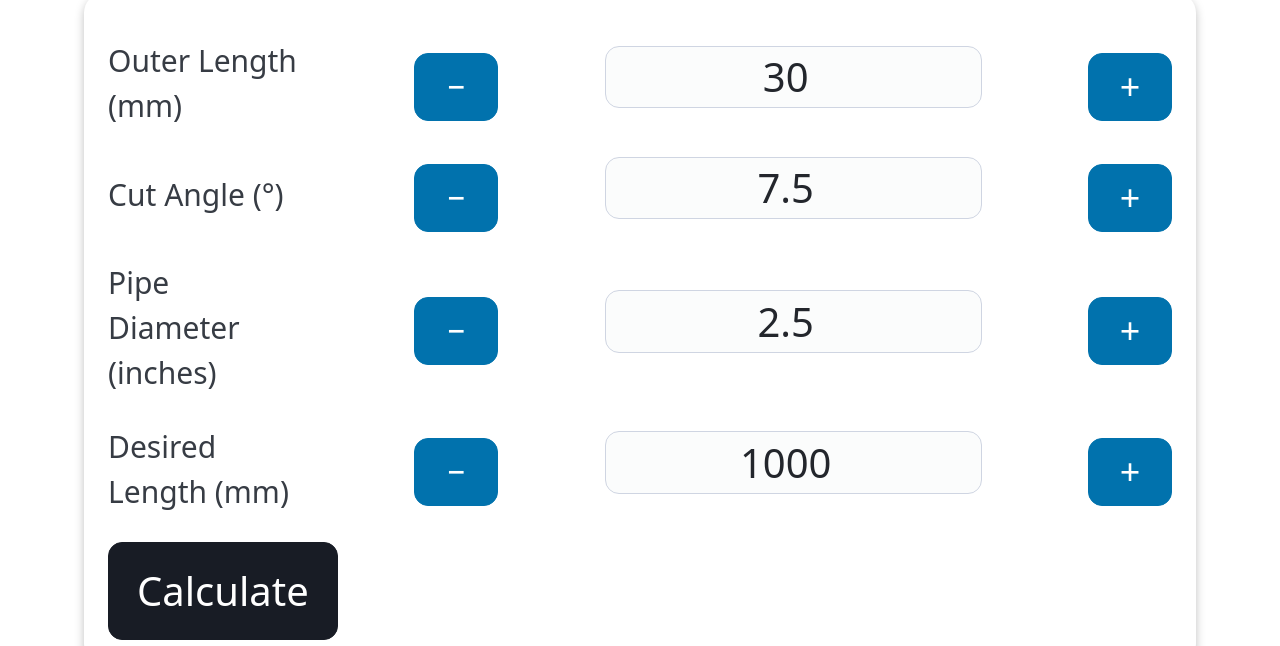
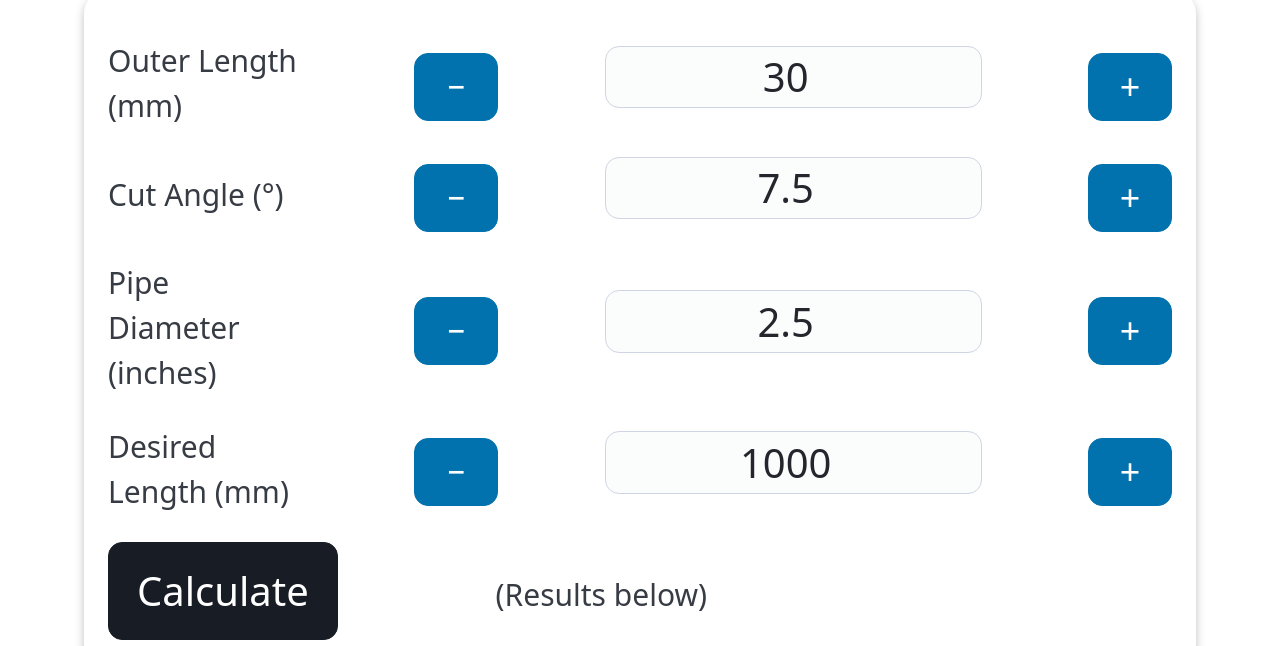
Before and after one commit to jocelas/spiral, a plain HTML site: page web_version/ver1/index.html in a window 1280 px wide. Shown: the part 152-798 px from the top of the page. Drawn offline with nearby package versions, Linux system fonts and the light colour scheme.

Commit message:
added (Results below) next to button

```diff
--- a/web_version/ver1/index.html
+++ b/web_version/ver1/index.html
@@ -41,7 +41,7 @@
         <button class="small" onclick="changeValue('desiredLength', 10)">+</button>
       </div>
 
-      <button id="calcBtn" class="contrast">Calculate</button>
+      <button id="calcBtn" class="contrast">Calculate</button> <span style="margin-left: 5em">(Results below)</span>
     </article>
 
     <h2>Viable Helices</h2>
```
